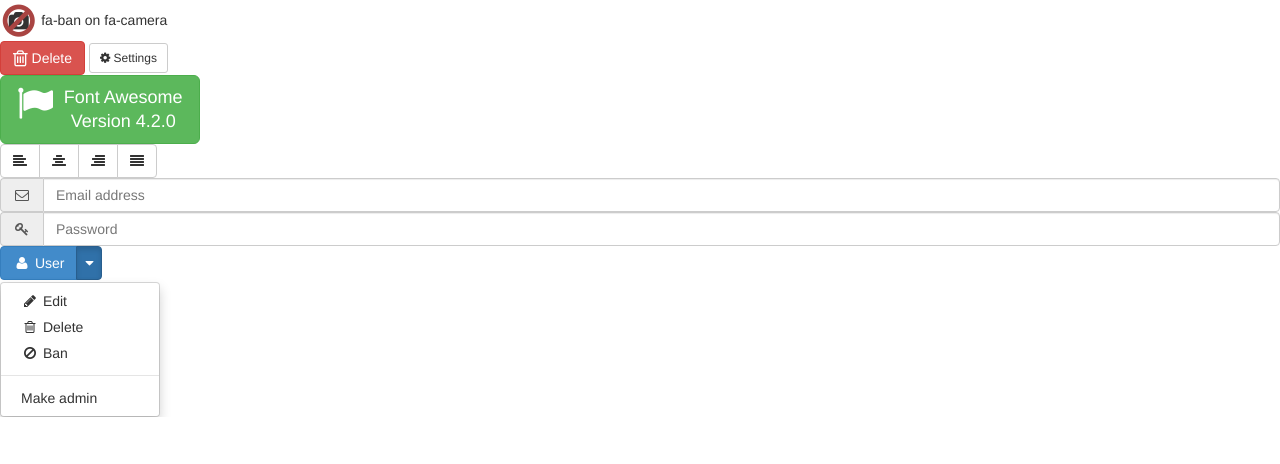
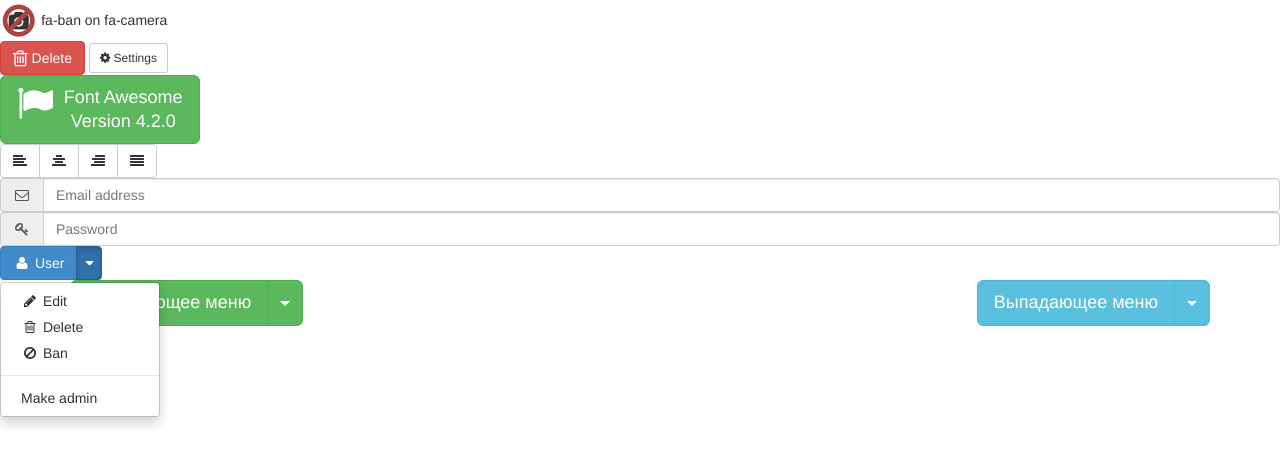
Before and after one commit to boangri/learn-bootstrap3, a plain HTML site: page index.html in a window 1280 px wide. Shown: the part 1610-2074 px from the top of the page. Before the commit the page ends 2027 px from the top, so only its background shows below. Drawn offline with nearby package versions, Linux system fonts and the light colour scheme.

Commit message:
after L#6-3

```diff
--- a/index.html
+++ b/index.html
@@ -206,19 +206,54 @@
       </ul>
     </div>
 
-    <div class="container-fluid">
+    <div class="container">
         <div class="row">
             <div class="col-md-6">
-                <div class="row">
-                    <div class="col-md-4"></div>
-                    <div class="col-md-4"></div>
-                    <div class="col-md-4"></div>
+
+                <div class="btn-group">
+                    <button class="btn btn-success btn-lg">
+                        Выпадающее меню
+                    </button>
+                    <button class="btn btn-success btn-lg dropdown-toggle" data-toggle="dropdown">
+                        <span class="caret"> </span>
+                    </button>
+                    <ul class="dropdown-menu">
+                        <li><a href="#">Сцылка1</a></li>
+                        <li><a href="#">Сцылка2</a></li>
+                        <li><a href="#">Сцылка3</a></li>
+                        <li><a href="#">Сцылка4</a></li>
+                        <li><a href="#">Сцылка5</a></li>
+                    </ul>
+                </div>
+
+            </div>
+            <div class="col-md-6">
+                <div class="btn-group pull-right">
+                    <button class="btn btn-info btn-lg">
+                        Выпадающее меню
+                    </button>
+                    <button class="btn btn-info btn-lg dropdown-toggle" data-toggle="dropdown">
+                        <span class="caret"> </span>
+                    </button>
+                    <ul class="dropdown-menu">
+                        <li><a href="#">Сцылка1</a></li>
+                        <li><a href="#">Сцылка2</a></li>
+                        <li><a href="#">Сцылка3</a></li>
+                        <li><a href="#">Сцылка4</a></li>
+                        <li><a href="#">Сцылка5</a></li>
+                    </ul>
                 </div>
             </div>
-            <div class="col-md-4 col-md-offset-2"></div>
         </div>
         <!--<h1>Hello, world!</h1>-->
     </div>
+    <br />
+    <br />
+    <br />
+    <br />
+    <br />
+    <br />
+    <br />
 
     <!-- jQuery (necessary for Bootstrap's JavaScript plugins) -->
     <script src="https://ajax.googleapis.com/ajax/libs/jquery/1.11.1/jquery.min.js"></script>
```
